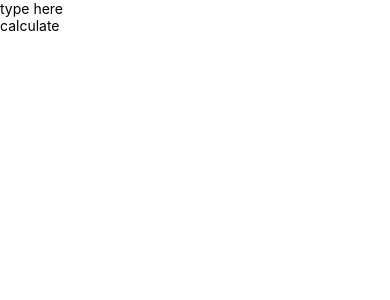
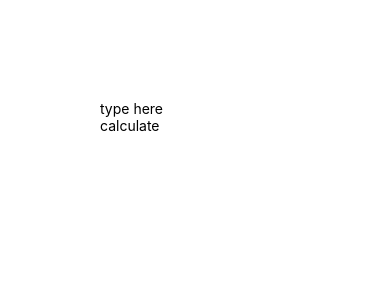
Before and after one commit to JasmineBabaYara/Calculator-MobileApp, a React Native app: screen / in a window 390 px wide. Shown: the top 300 px of the page. Built offline with nearby package versions, Linux system fonts and the light colour scheme.

Commit message:
:art: add eval function

```diff
--- a/components/Sum.js
+++ b/components/Sum.js
@@ -4,7 +4,7 @@ import styles from "./style";
 
 export default function Sum() {
   const [input, setInput] = useState("");
-  const [inputarr, setInputArr] = useState([]);
+  const [inputarr, setInputArr] = useState("");
 
   const displayvalue = () => {
     // console.log(input)
@@ -12,7 +12,7 @@ export default function Sum() {
   };
 
   return (
-    <View>
+    <View style={{ margin: 100 }}>
       <TextInput
         onChangeText={(value) => setInput(value)}
         placeholder="type here"
@@ -21,7 +21,7 @@ export default function Sum() {
       <TouchableOpacity onPress={displayvalue}>
         <Text>calculate</Text>
       </TouchableOpacity>
-      <Text>{inputarr}</Text>
+      <Text>{eval(inputarr)}</Text>
     </View>
   );
 }
```
Also changed, not shown: 1 other file (tests, documents, lock files or other folders).
